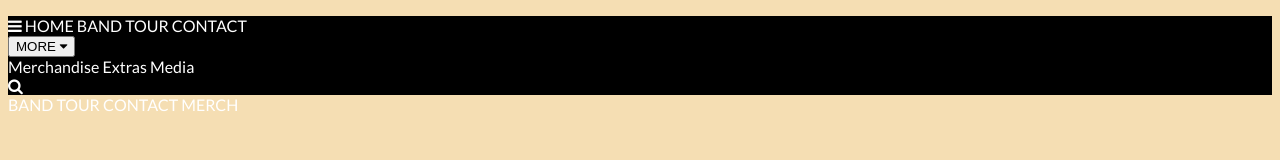
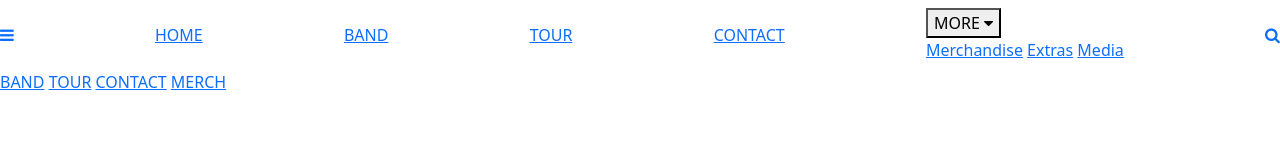
Before and after one commit to maryxyan/SDA_js_2021, a website: page index.html in a window 1280 px wide. Drawn offline with nearby package versions, Linux system fonts and the light colour scheme.

Commit message:
changed version

```diff
--- a/index.html
+++ b/index.html
@@ -6,7 +6,12 @@
 <head>
   <link rel="stylesheet" href="https://fonts.googleapis.com/css?family=Lato">
   <link rel="stylesheet" href="https://cdnjs.cloudflare.com/ajax/libs/font-awesome/4.7.0/css/font-awesome.min.css">
-  <link rel="stylesheet" type="text/css" href="stlyle.css">
+  <script src='./node_modules/jquery/dist/jquery.js'></script>
+  <script src='./node_modules/@popperjs/core/dist/umd/popper.min.js'></script>
+
+  <link rel='stylesheet' href='./node_modules/bootstrap/dist/css/bootstrap.min.css'>
+  <link rel="stylesheet" type="text/css" href="style.css">
+
 </head>
 <body>
 
@@ -33,7 +38,7 @@
 <!-- Navbar on small screens (remove the onclick attribute if you want the navbar to always show on top of the content when clicking on the links) -->
 <div id="navDemo" class="w3-bar-block w3-black w3-hide w3-hide-large w3-hide-medium w3-top">
   <a href="#band" class="w3-bar-item w3-button w3-padding-large" onclick="myFunction()">BAND</a>
-  <a href="#tour" class="w3-bar-item w3-button w3-padding-large" onclick="myFunction()">TOUR</a>
+  <a href="#tour" class="w3-bar-item w3-button w3-padding-large" ~onclick="myFunction()">TOUR</a>
   <a href="#contact" class="w3-bar-item w3-button w3-padding-large" onclick="myFunction()">CONTACT</a>
   <a href="#" class="w3-bar-item w3-button w3-padding-large" onclick="myFunction()">MERCH</a>
 </div>
```
